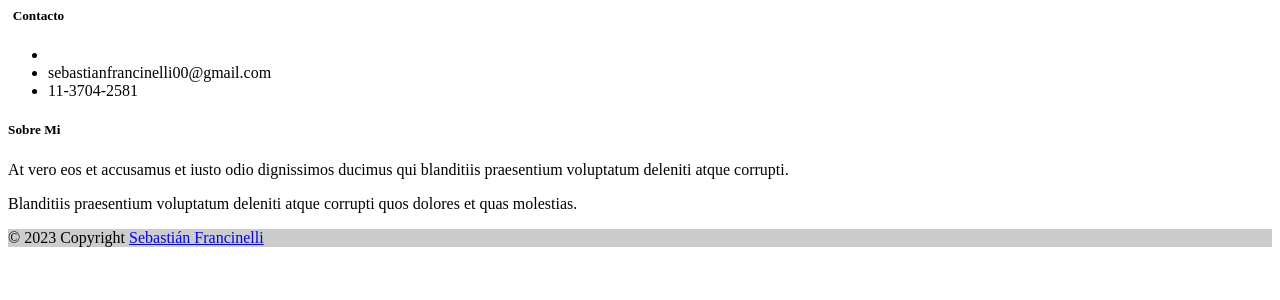
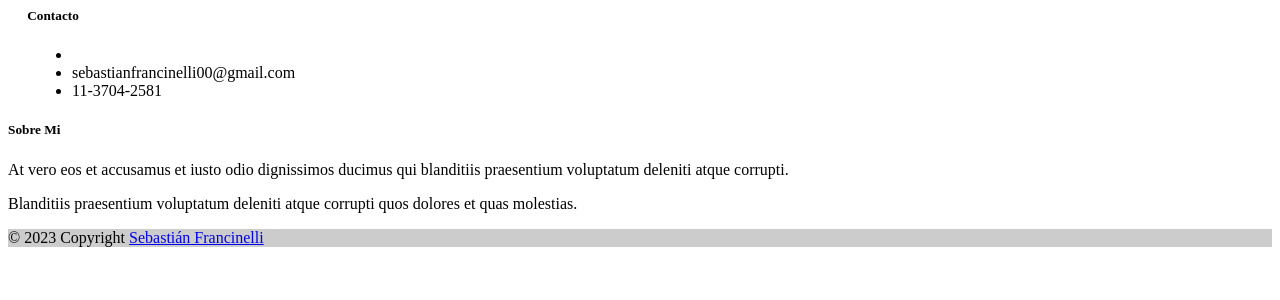
Before and after one commit to Sfrancinelli/Portfolio, a Django app: template templates/components/footer.html in a window 1280 px wide. Shown: the top 300 px of the page. Run offline with Django 3.2, Linux system fonts and the light colour scheme; the template is opened without the code that fills it, so the values that code supplies are empty; parts of the project's set-up code (start-up, migrations or seed data) failed here and were passed over; some libraries are stand-ins or nearby versions.

Commit message:
footer styles (bootstrap)

```diff
--- a/templates/components/footer.html
+++ b/templates/components/footer.html
@@ -7,17 +7,17 @@
 <footer class="text-white text-center text-lg-start bg-dark">
   <div class="container py-5">
     <!--Grid row-->
-    <div class="row mt-4">
+    <div class="row mt-4 justify-content-center">
       <!--Grid column-->
-      <div class="col-lg-6 col-md-6 mb-4 mb-md-0 align-self-center">
-        <h5 style="margin-left: 0.35em;" class="text-uppercase text-center mb-4 pb-1">Contacto</h5>
+      <div class="col-lg-4 col-md-6 col-xs-12 mb-4 mb-md-0 align-self-center">
+        <h5 style="margin-left: 1.45em;" class="text-uppercase text-center mb-4 pb-1">Contacto</h5>
         <!--
         <div class="form-outline form-white mb-4">
           <input type="text" id="formControlLg" class="form-control form-control-lg">
           <label class="form-label" for="formControlLg" style="margin-left: 0px;">Search</label>
         <div class="form-notch"><div class="form-notch-leading" style="width: 9px;"></div><div class="form-notch-middle" style="width: 48.8px;"></div><div class="form-notch-trailing"></div></div></div> -->
 
-        <ul id='contact' class="fa-ul" style="margin-left: 0;">
+        <ul id='contact' class="fa-ul" style="margin-left: 1.5em;">
           <li class="mb-3">
             <a style='text-decoration: none; color:#FFFFFF' href="https://github.com/Sfrancinelli"><span class="fa-li"><i class="fa-brands fa-github"></i></span><span class="ms-2">Perfil de GitHub</span></a>
           </li>
@@ -30,7 +30,7 @@
         </ul>
       </div>
 
-      <div class="col-lg-6 col-md-6 mb-4 mb-md-0 align-self-center">
+      <div class="col-lg-8 col-md-6 col-xs-12 mb-4 mb-md-0 align-self-center">
         <h5 class="text-uppercase mb-4 text-center">Sobre Mi</h5>
 
         <p>
```
